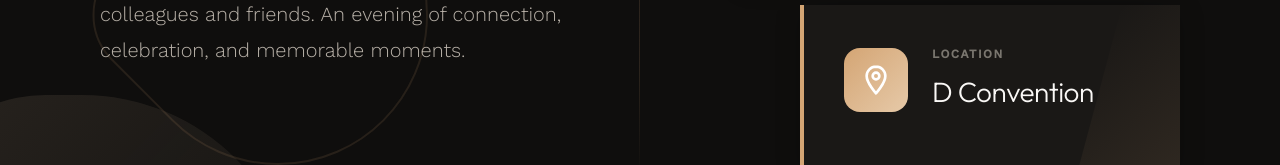
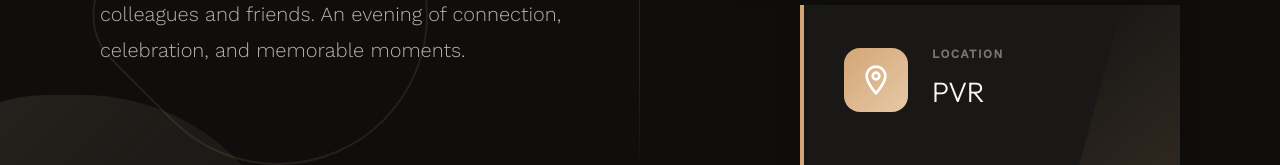
Before and after one commit to sainithin07/2152_event_invitation, a plain HTML site: page index.html in a window 1280 px wide. Shown: the part 455-620 px from the top of the page. Drawn offline with nearby package versions, Linux system fonts and the light colour scheme.

Commit message:
Venue Change

```diff
--- a/index.html
+++ b/index.html
@@ -82,7 +82,7 @@ Free HTML CSS Template
                         </div>
                         <div class="detail-info">
                             <div class="detail-label">Location</div>
-                            <div class="detail-value">D Convention</div>
+                            <div class="detail-value">PVR</div>
                         </div>
                     </div>
                 </div>
```
